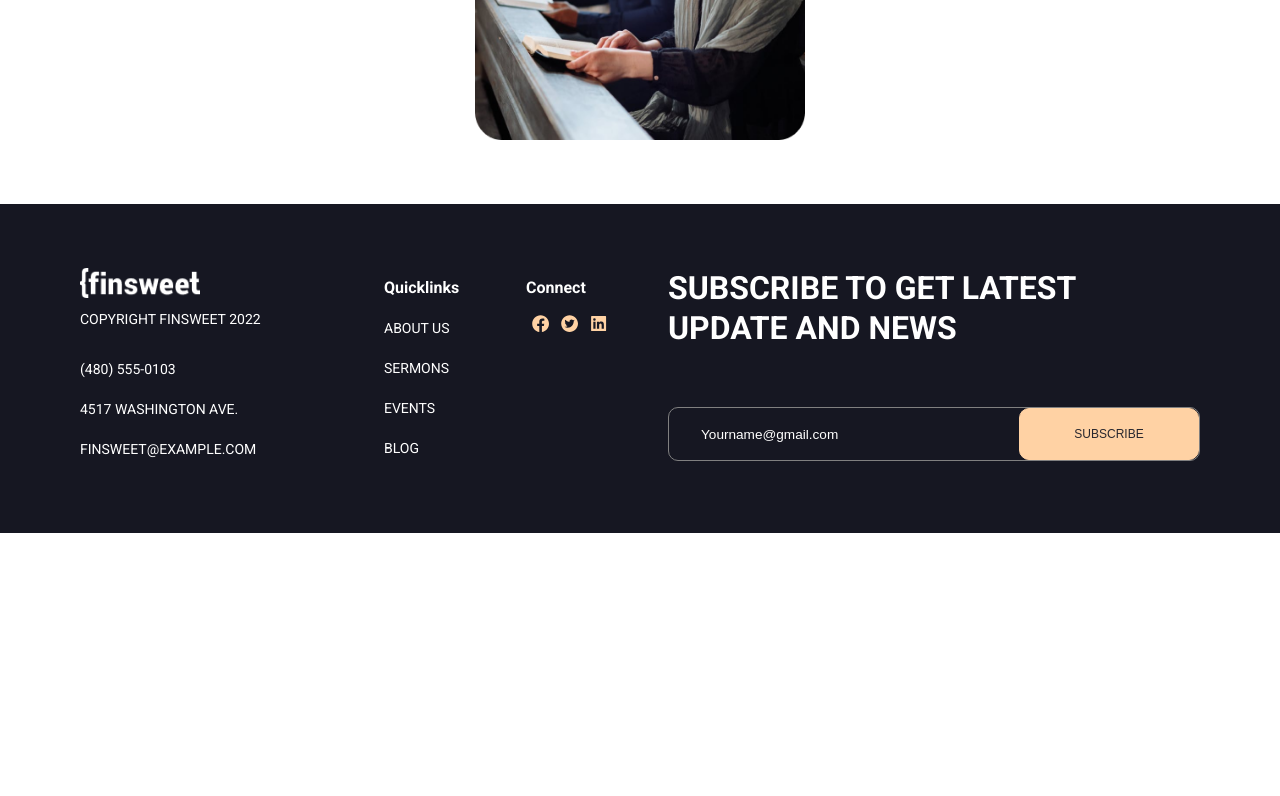
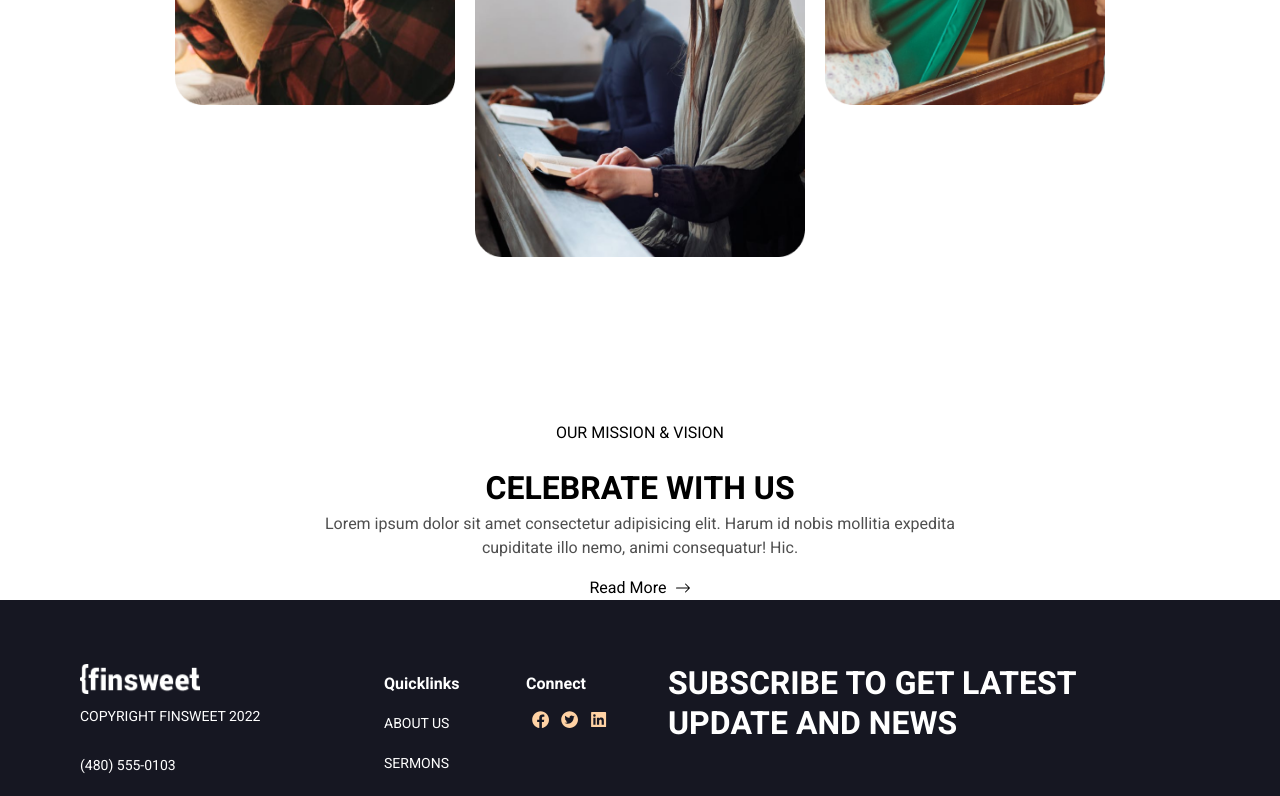
Before and after one commit to otiisaac199/Church-website-NextReact, a Next.js app: page / in a window 1280 px wide. Shown: the part 1993-2789 px from the top of the page. Before the commit the page ends 2526 px from the top, so only its background shows below. Built offline with nearby package versions, Linux system fonts and the light colour scheme.

Commit message:
added some styles

```diff
--- a/Comps/ContentHead.jsx
+++ b/Comps/ContentHead.jsx
@@ -1,10 +1,10 @@
 import styles from "../styles/Home.module.css";
 
-function ContentHead({ ...children }) {
+function ContentHead({ pText, h1Text }) {
   return (
     <div className={styles.content_head}>
-      <p>{children.pText}</p>
-      <h1>{children.h1Text}</h1>
+      <p>{pText}</p>
+      <h1>{h1Text}</h1>
     </div>
   );
 }
--- a/Comps/HomePage/Compassion.jsx
+++ b/Comps/HomePage/Compassion.jsx
@@ -4,8 +4,13 @@ import ContentHead from "../ContentHead";
 import Image from "next/image";
 import ImagesModule from "../../public/images";
 import styled from "styled-components";
+import { BsArrowRight } from "react-icons/bs";
 
-const Heading = styled.div``;
+const DivCompStyle = styled.div`
+  width: 50%;
+  margin: auto;
+  text-align: center;
+`;
 
 function Compassion() {
   return (
@@ -13,7 +18,7 @@ function Compassion() {
       <ContentHead pText={"SUB-HEADLINE"} h1Text={"LOVE AND COMPASSION"} />
 
       <div className={CompStyles.compassion_text}>
-        <p>
+        <p className={styles.p}>
           Lorem ipsum dolor sit, amet consectetur adipisicing elit. A,
           praesentium, deleniti dicta omnis ea aliquam corrupti consequatur
           numquam voluptate tempore distinctio cum neque recusandae est culpa
@@ -53,6 +58,27 @@ function Compassion() {
           />
         </div>
       </div>
+
+      <DivCompStyle className={CompStyles.compassion_celebrate}>
+        <ContentHead
+          pText={"OUR MISSION & VISION"}
+          h1Text={"CELEBRATE WITH US"}
+        />
+        <p className={styles.p}>
+          Lorem ipsum dolor sit amet consectetur adipisicing elit. Harum id
+          nobis mollitia expedita cupiditate illo nemo, animi consequatur! Hic.
+        </p>
+        <p
+          style={{
+            display: "flex",
+            alignItems: "center",
+            justifyContent: "center",
+            marginTop: "1rem",
+          }}
+        >
+          Read More &nbsp; <BsArrowRight />
+        </p>
+      </DivCompStyle>
     </div>
   );
 }
--- a/Comps/comps.module.css
+++ b/Comps/comps.module.css
@@ -75,7 +75,7 @@
   flex-direction: column;
   align-items: center;
   margin: 2rem 0;
-  padding-bottom: 2rem;
+  /* padding-bottom: 2rem; */
 }
 
 .compassion_img_content:nth-child(2) .compassion_img_content_child {
--- a/styles/Home.module.css
+++ b/styles/Home.module.css
@@ -1,6 +1,10 @@
 /* $color: #ffd2a4; */
 
 /* LAYOUT */
+
+.p {
+  color: rgb(79, 79, 79);
+}
 
 .not_found {
   display: flex;
@@ -183,6 +187,10 @@
   margin-top: 7rem;
 }
 
+.content_head p {
+  line-height: 4rem;
+}
+
 .content_box {
   width: 30%;
   height: auto;
--- a/styles/globals.css
+++ b/styles/globals.css
@@ -1,8 +1,8 @@
-@import url("https://fonts.googleapis.com/css2?family=Roboto:ital,wght@0,100;0,300;0,400;0,500;0,700;1,400;1,700&display=swap");
+@import url("https://fonts.googleapis.com/css2?family=Heebo:wght@200;300;400;700;800&family=Roboto:ital,wght@0,100;0,300;0,400;0,500;0,700;1,400;1,700&display=swap");
 
 html,
 body {
-  font-family: Roboto;
+  font-family: Heebo;
 }
 
 a {
```
